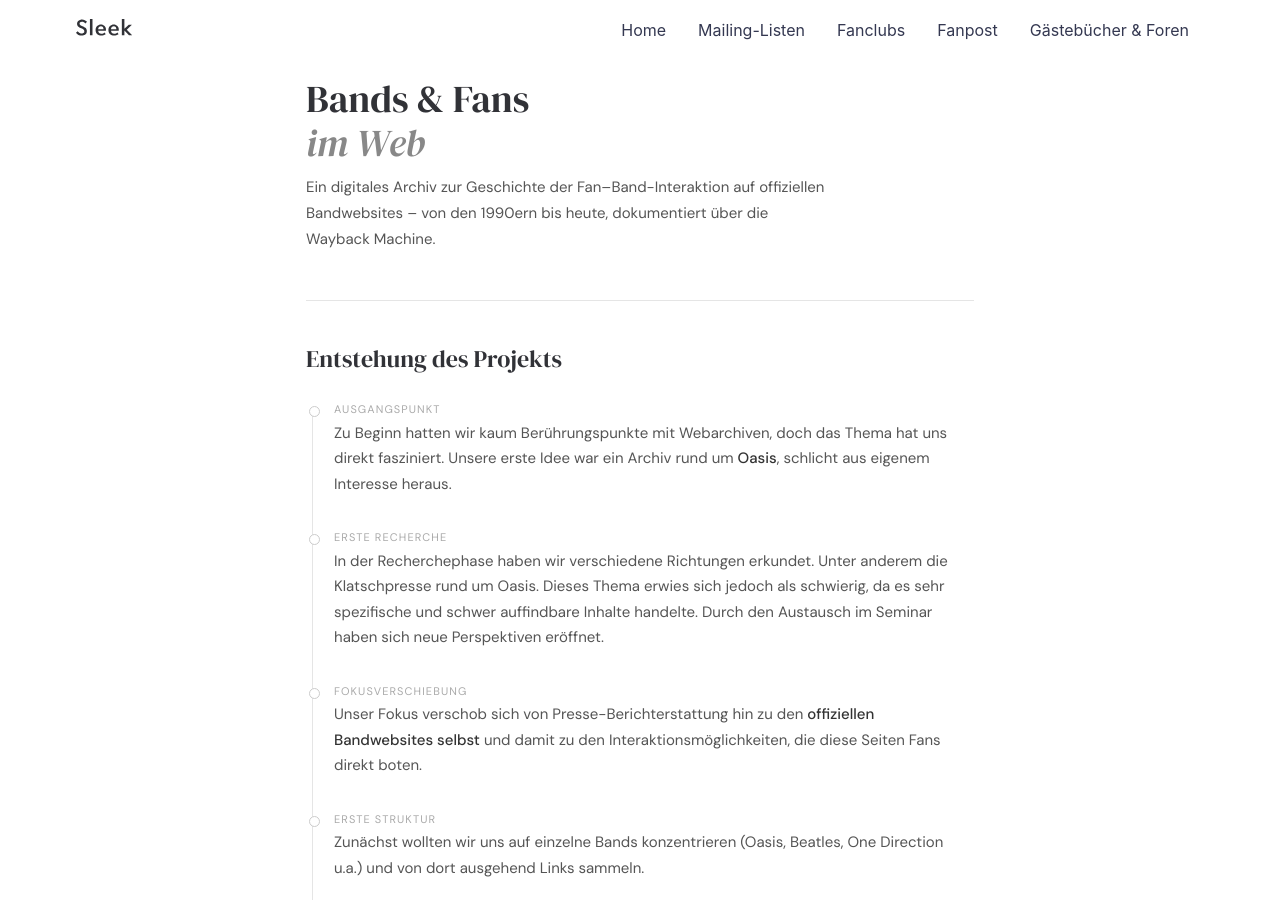
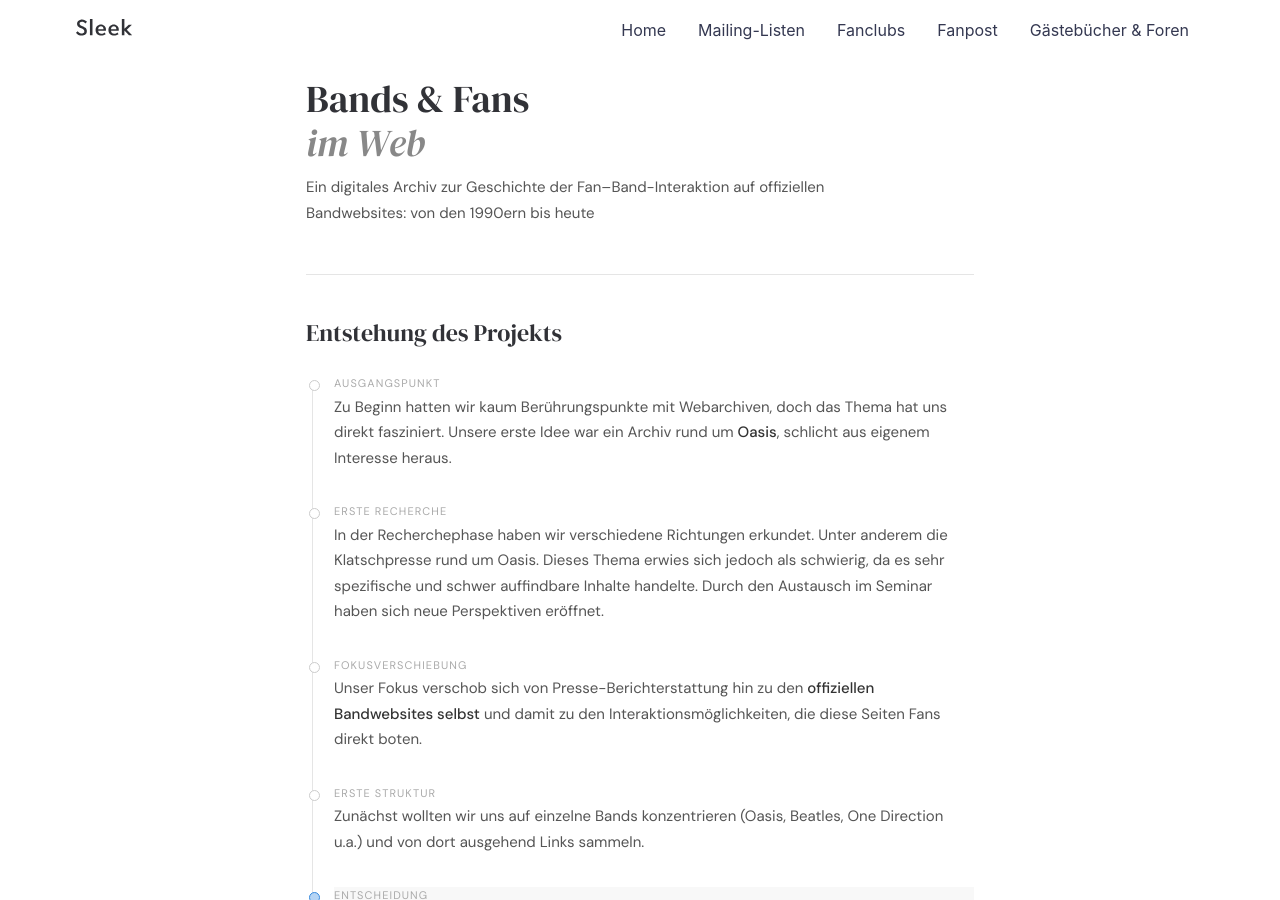
Before and after one commit to livklivk/Bands, a Jekyll site: the page built from _pages/ueber.html, in a window 1280 px wide and 900 px high. Built offline with Jekyll 4.4.1, drawn with Linux system fonts in a browser that asks for light colours.

Commit message:
Texte auf Über-Seite aktualisiert

```diff
--- a/_pages/ueber.html
+++ b/_pages/ueber.html
@@ -59,7 +59,7 @@ permalink: /ueber/
       <div class="about-page">
         <p class="eyebrow">Universitätsprojekt · Webarchiv</p>
         <h1>Bands &amp; Fans<br><em>im Web</em></h1>
-        <p class="about-subtitle">Ein digitales Archiv zur Geschichte der Fan–Band-Interaktion auf offiziellen Bandwebsites – von den 1990ern bis heute, dokumentiert über die Wayback Machine.</p>
+        <p class="about-subtitle">Ein digitales Archiv zur Geschichte der Fan–Band-Interaktion auf offiziellen Bandwebsites: von den 1990ern bis heute</p>
 
         <hr class="about-divider">
 
```
